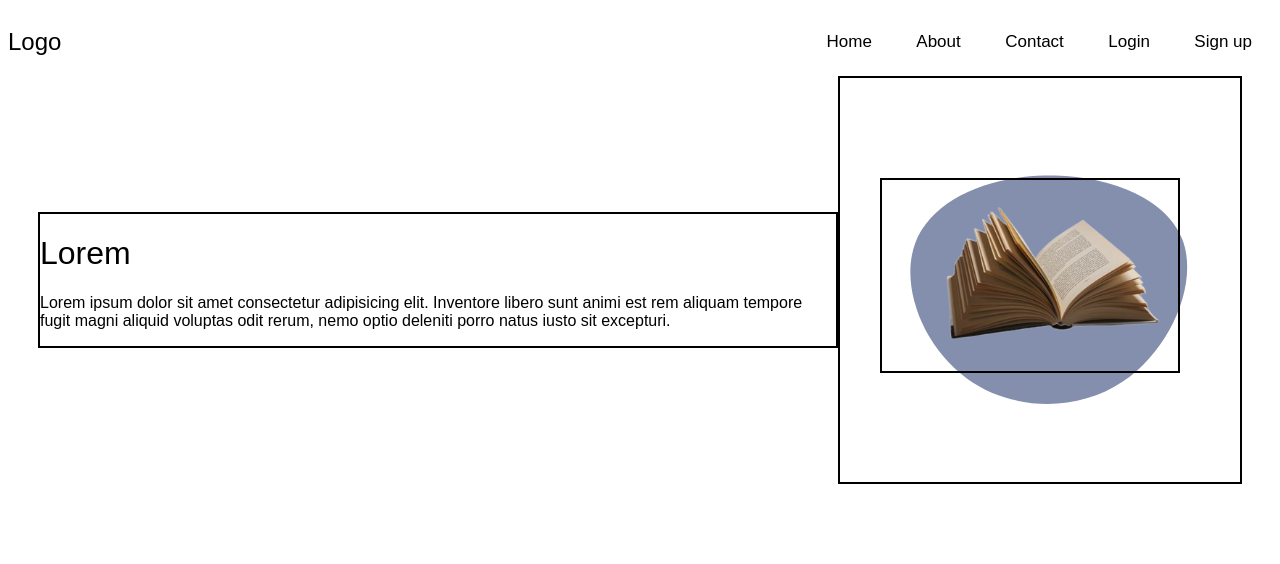
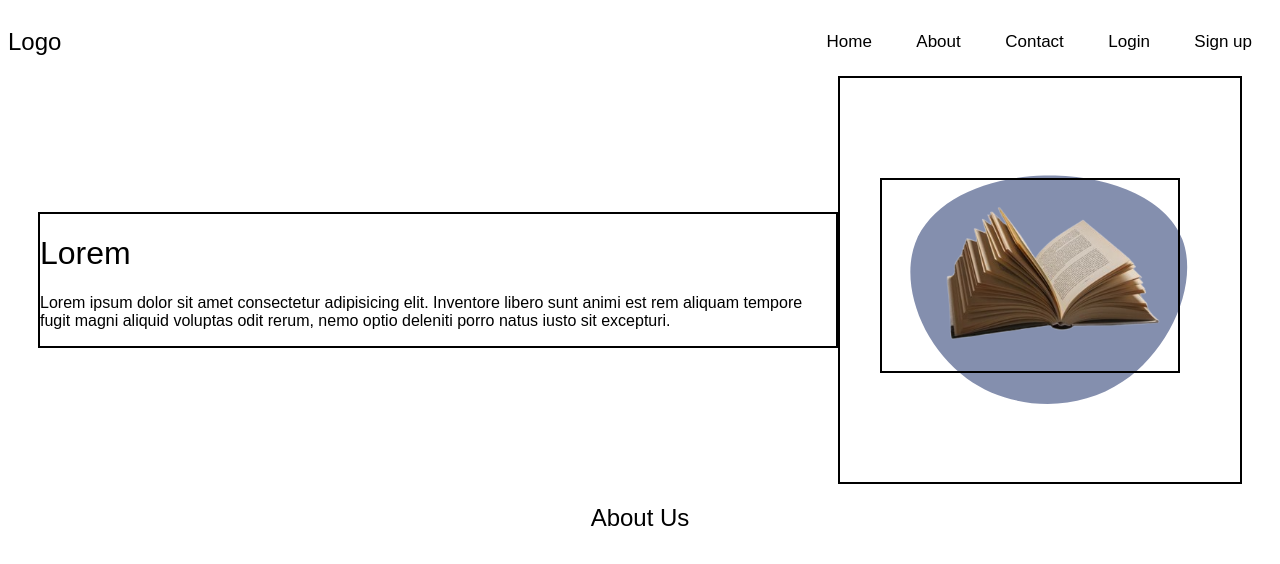
Before and after one commit to Tsunamiisking/scrum-board, a plain HTML site: page index.htm in a window 1280 px wide. Drawn offline with Linux system fonts and the light colour scheme; a web font is replaced by a local one.

Commit message:
Added About us section

```diff
--- a/index.htm
+++ b/index.htm
@@ -52,6 +52,14 @@
         </div>
     </main>
     <!-- ENd of Hero Section -->
+
+    <!-- About Scetion -->
+
+    <section class="about-us">
+        <div>
+            <span><h2> About Us</h2></span>
+        </div>
+    </section>
 </body>
 
 </html>
--- a/style.css
+++ b/style.css
@@ -183,3 +183,7 @@
         font-size: 15px;
     }
 }
+
+.about-us h2 {
+    text-align: center;
+}
```
